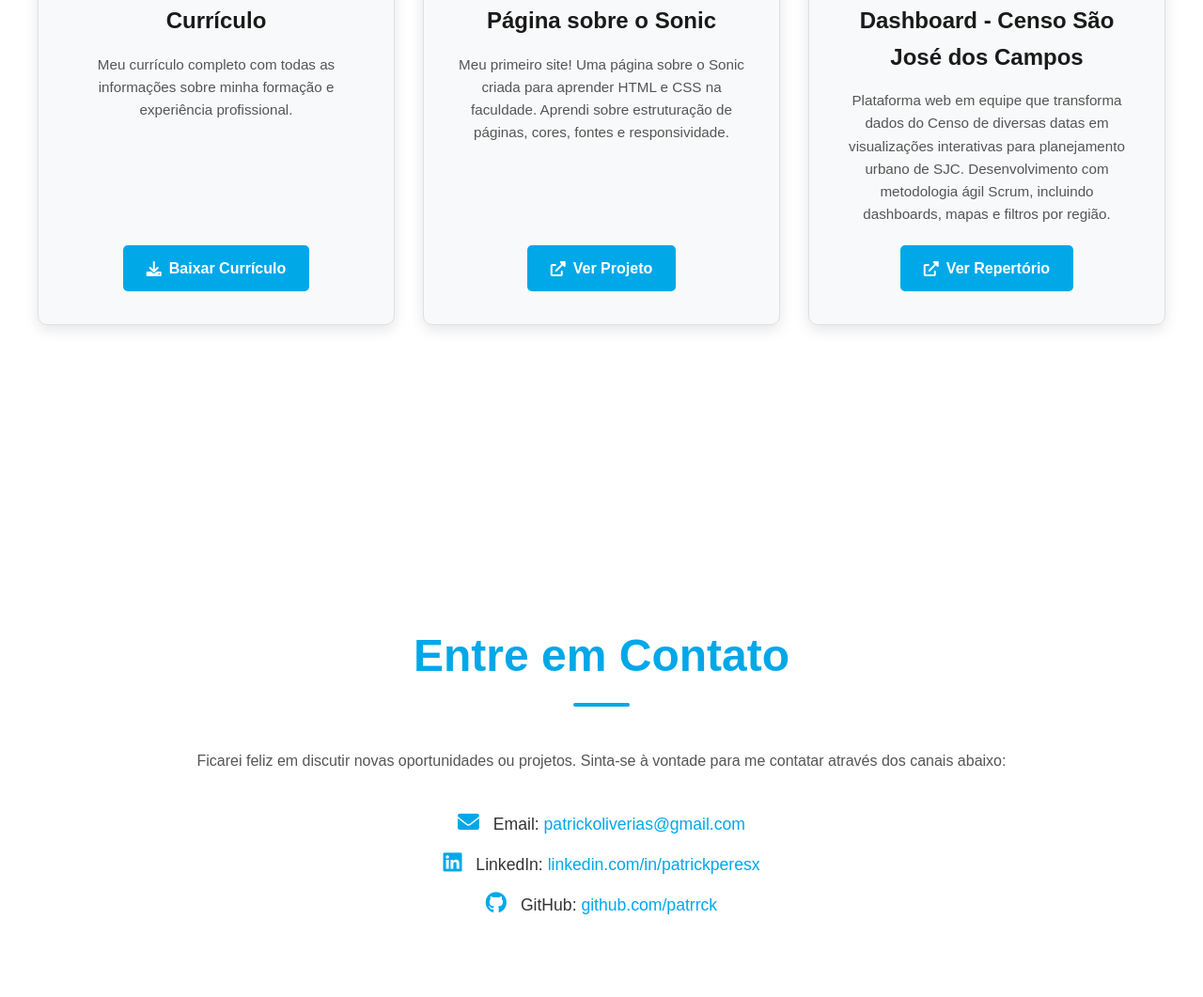
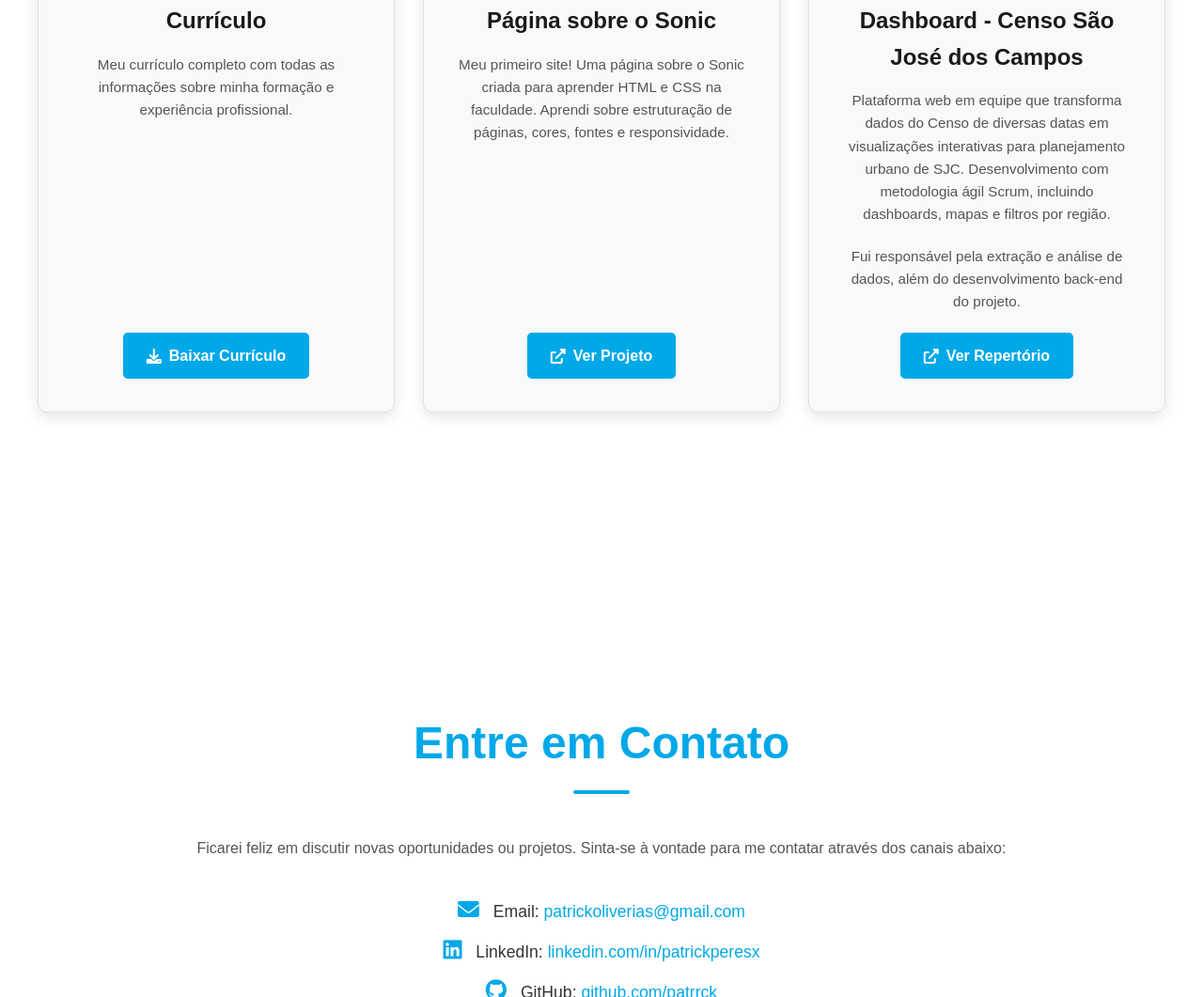
Before and after one commit to patrrck/portfoliopatrickperes, a plain HTML site: page index.html in a window 1280 px wide. Shown: the part 3616-4677 px from the top of the page at 94% size. Drawn offline with Linux system fonts and the light colour scheme.

Commit message:
mudanças no texto

```diff
--- a/index.html
+++ b/index.html
@@ -127,6 +127,7 @@
                         </div>
                         <h3>Dashboard - Censo São José dos Campos</h3>
                         <p>Plataforma web em equipe que transforma dados do Censo de diversas datas em visualizações interativas para planejamento urbano de SJC. Desenvolvimento com metodologia ágil Scrum, incluindo dashboards, mapas e filtros por região.</p>
+                        <p>Fui responsável pela extração e análise de dados, além do desenvolvimento back-end do projeto.</p>
                         <a href="https://github.com/FATCK06/ProjectAPI_FirstSemester" class="project-link" target="_blank">
                             <i class="fas fa-external-link-alt"></i> Ver Repertório
                         </a>
```
